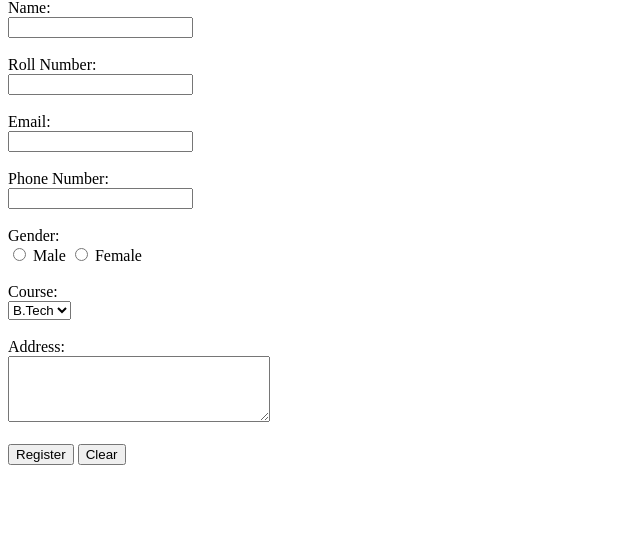
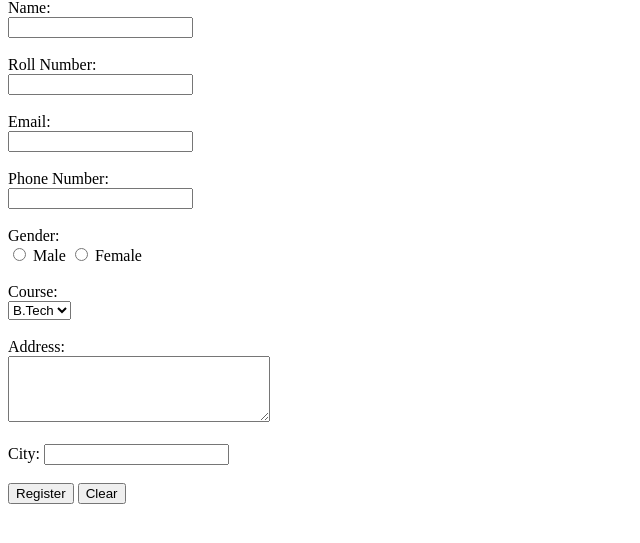
Before and after one commit to Siri653/EventRegister, a Flask app: page / in a window 1280 px wide. Shown: the part 68-611 px from the top of the page, without its empty margins (0-640 px from the left). Run offline with Flask 3, Linux system fonts and the light colour scheme.

Commit message:
Added city field

```diff
--- a/templates/register.html
+++ b/templates/register.html
@@ -37,7 +37,10 @@
 
 <label>Address:</label><br>
 <textarea name="address" rows="4" cols="30"></textarea>
+
 <br><br>
+<label>City:</label>
+<input type="text" name="city"><br><br>
 
 <input type="submit" value="Register">
 <input type="reset" value="Clear">
```
